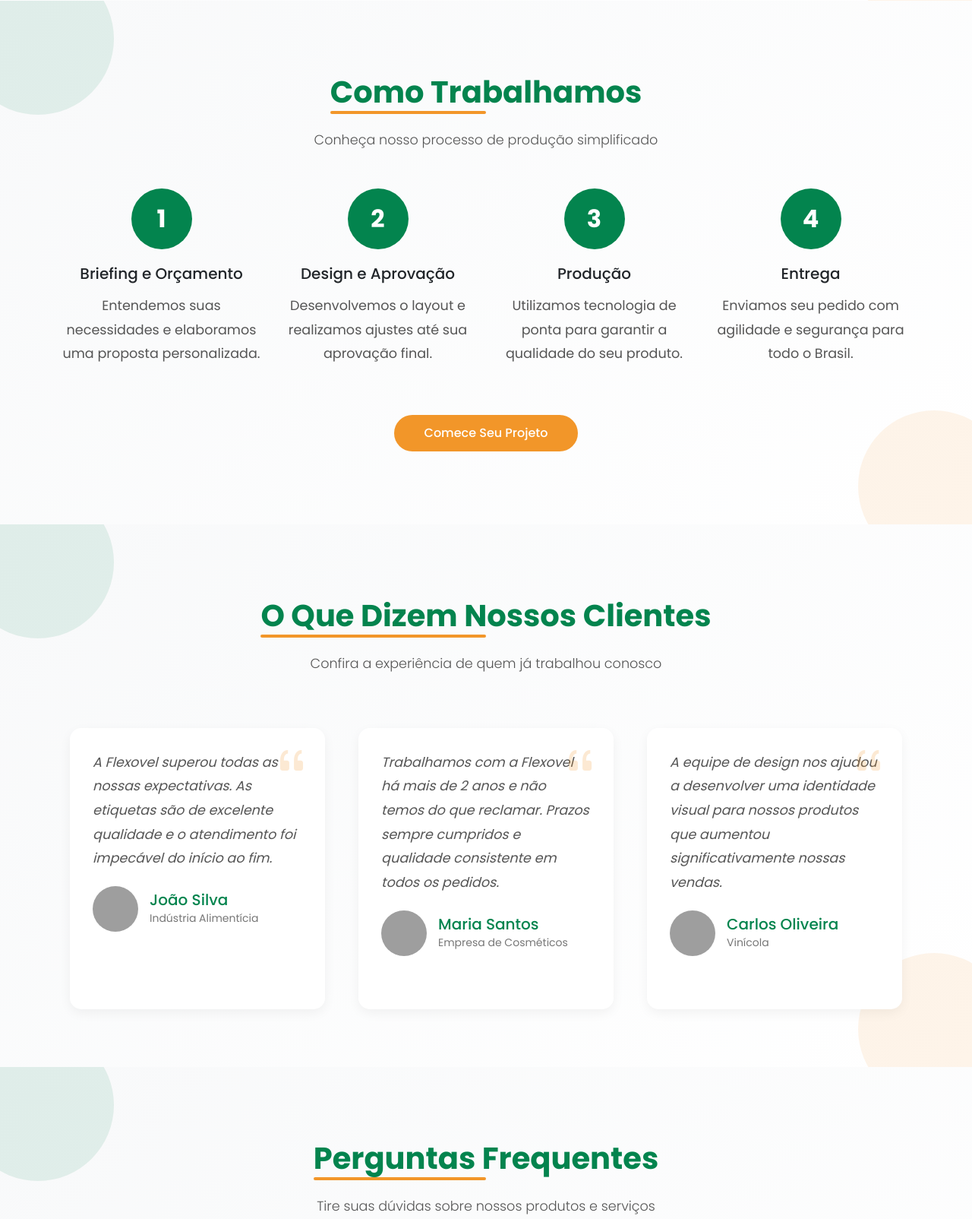
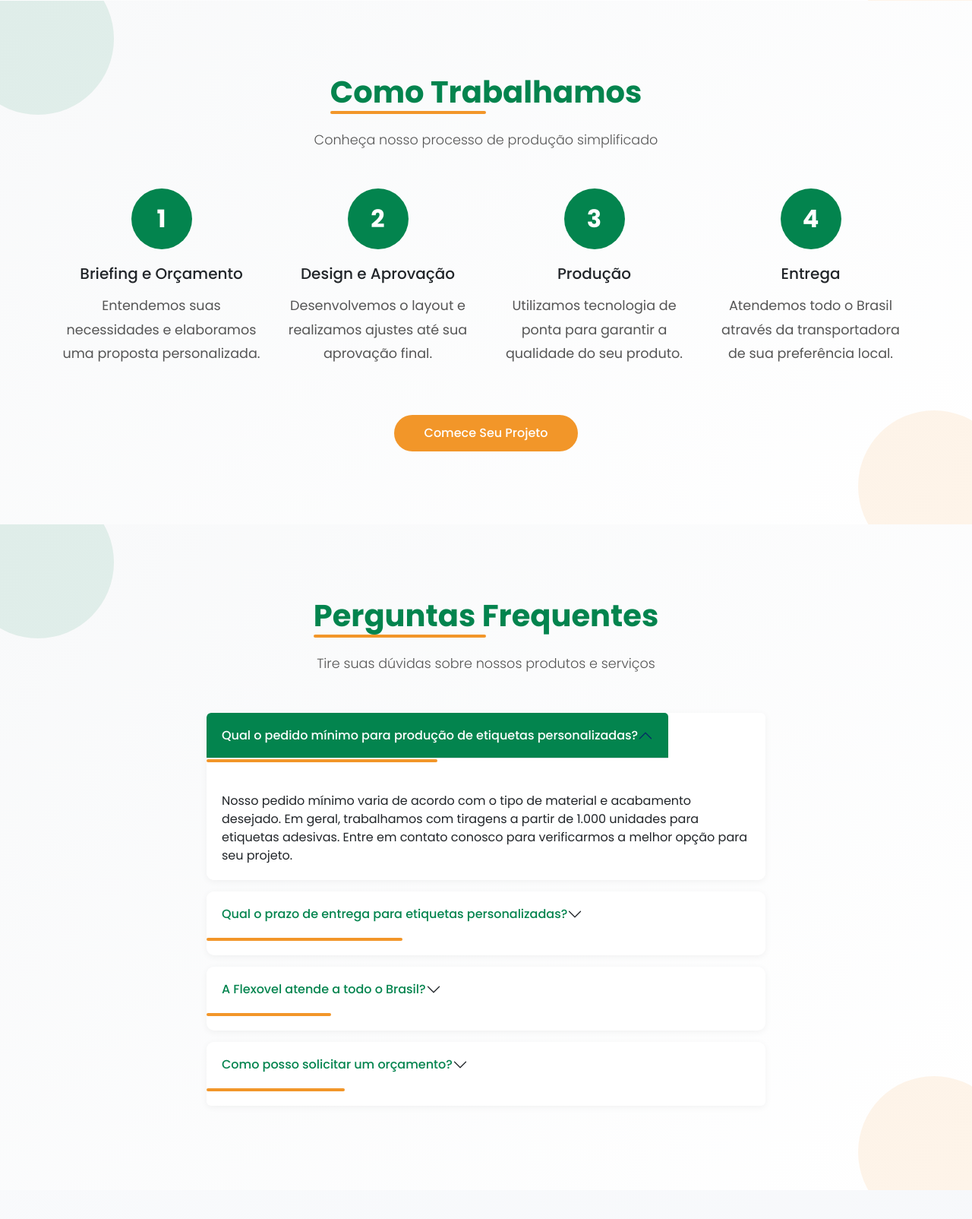
Before and after one commit to lmstive/flexovel, a PHP site: page / in a window 1280 px wide. Shown: the part 3551-5155 px from the top of the page at 76% size. Run offline with PHP 8.4, Linux system fonts and the light colour scheme; grey boxes are pictures that could not be loaded.

Commit message:
Atualizado

```diff
--- a/index.php
+++ b/index.php
@@ -592,7 +592,7 @@
           <li class="nav-item"><a class="nav-link" href="#services">Serviços</a></li>
           <li class="nav-item"><a class="nav-link" href="#products">Produtos</a></li>
           <li class="nav-item"><a class="nav-link" href="#process">Como Trabalhamos</a></li>
-          <li class="nav-item"><a class="nav-link" href="#testimonials">Depoimentos</a></li>
+
           <li class="nav-item"><a class="nav-link" href="#faq">FAQ</a></li>
           <li class="nav-item"><a class="nav-link" href="#contact">Contato</a></li>
         </ul>
@@ -924,7 +924,7 @@
           <div class="process-step">
             <div class="process-number">4</div>
             <h5>Entrega</h5>
-            <p class="process-text">Enviamos seu pedido com agilidade e segurança para todo o Brasil.</p>
+            <p class="process-text">Atendemos todo o Brasil através da transportadora de sua preferência local.</p>
           </div>
         </div>
       </div>
@@ -934,56 +934,7 @@
     </div>
   </section>
 
-  <!-- Testimonials Section -->
-  <section id="testimonials" class="section-padding styled-section">
-    <div class="container section-content">
-      <div class="text-center mb-5" data-aos="fade-up">
-        <h2 class="text-center">O Que Dizem Nossos Clientes</h2>
-        <p class="lead">Confira a experiência de quem já trabalhou conosco</p>
-      </div>
-      <div class="row g-4">
-        <div class="col-lg-4" data-aos="fade-up">
-          <div class="testimonial-card">
-            <i class="bi bi-quote testimonial-quote"></i>
-            <p class="testimonial-text">A Flexovel superou todas as nossas expectativas. As etiquetas são de excelente qualidade e o atendimento foi impecável do início ao fim.</p>
-            <div class="testimonial-author">
-              <img src="/api/placeholder/60/60" alt="Cliente">
-              <div class="testimonial-info">
-                <h5>João Silva</h5>
-                <small>Indústria Alimentícia</small>
-              </div>
-            </div>
-          </div>
-        </div>
-        <div class="col-lg-4" data-aos="fade-up" data-aos-delay="100">
-          <div class="testimonial-card">
-            <i class="bi bi-quote testimonial-quote"></i>
-            <p class="testimonial-text">Trabalhamos com a Flexovel há mais de 2 anos e não temos do que reclamar. Prazos sempre cumpridos e qualidade consistente em todos os pedidos.</p>
-            <div class="testimonial-author">
-              <img src="/api/placeholder/60/60" alt="Cliente">
-              <div class="testimonial-info">
-                <h5>Maria Santos</h5>
-                <small>Empresa de Cosméticos</small>
-              </div>
-            </div>
-          </div>
-        </div>
-        <div class="col-lg-4" data-aos="fade-up" data-aos-delay="200">
-          <div class="testimonial-card">
-            <i class="bi bi-quote testimonial-quote"></i>
-            <p class="testimonial-text">A equipe de design nos ajudou a desenvolver uma identidade visual para nossos produtos que aumentou significativamente nossas vendas.</p>
-            <div class="testimonial-author">
-              <img src="/api/placeholder/60/60" alt="Cliente">
-              <div class="testimonial-info">
-                <h5>Carlos Oliveira</h5>
-                <small>Vinícola</small>
-              </div>
-            </div>
-          </div>
-        </div>
-      </div>
-    </div>
-  </section>
+
 
   <!-- FAQ Section -->
   <section id="faq" class="section-padding styled-section">
@@ -1027,7 +978,7 @@
               </h2>
               <div id="collapseThree" class="accordion-collapse collapse" aria-labelledby="headingThree" data-bs-parent="#accordionFAQ">
                 <div class="accordion-body">
-                  Sim, atendemos todo o território nacional. Realizamos envios por transportadoras e Correios, garantindo que seu pedido chegue em perfeitas condições, independentemente da localização.
+                  Sim, atendemos todo o território nacional. Trabalhamos com a transportadora de sua preferência local para garantir que seu pedido chegue com segurança e no prazo.
                 </div>
               </div>
             </div>
@@ -1049,23 +1000,7 @@
     </div>
   </section>
 
-  <!-- Newsletter Section -->
-  <section class="section-padding bg-light">
-    <div class="container">
-      <div class="row justify-content-center">
-        <div class="col-lg-8 text-center" data-aos="fade-up">
-          <h3 class="mb-4">Assine Nossa Newsletter</h3>
-          <p class="mb-4">Fique por dentro das novidades, promoções e dicas do setor de etiquetas e rótulos.</p>
-          <form id="newsletterForm" class="newsletter-form">
-            <div class="input-group">
-              <input type="email" class="form-control" placeholder="Seu melhor e-mail" required>
-              <button type="submit" class="btn btn-primary">Inscrever-se</button>
-            </div>
-          </form>
-        </div>
-      </div>
-    </div>
-  </section>
+
 
   <!-- Contact Section -->
   <section id="contact" class="section-padding">
@@ -1143,8 +1078,7 @@
           <h5 class="mb-3">Horário de Atendimento</h5>
           <ul class="list-unstyled">
             <li class="mb-2">Segunda a Sexta: 8h às 18h</li>
-            <li class="mb-2">Sábado: 8h às 12h</li>
-            <li class="mb-2">Domingo: Fechado</li>
+            <li class="mb-2">Sábados e Domingos: Fechado</li>
           </ul>
         </div>
       </div>
```
